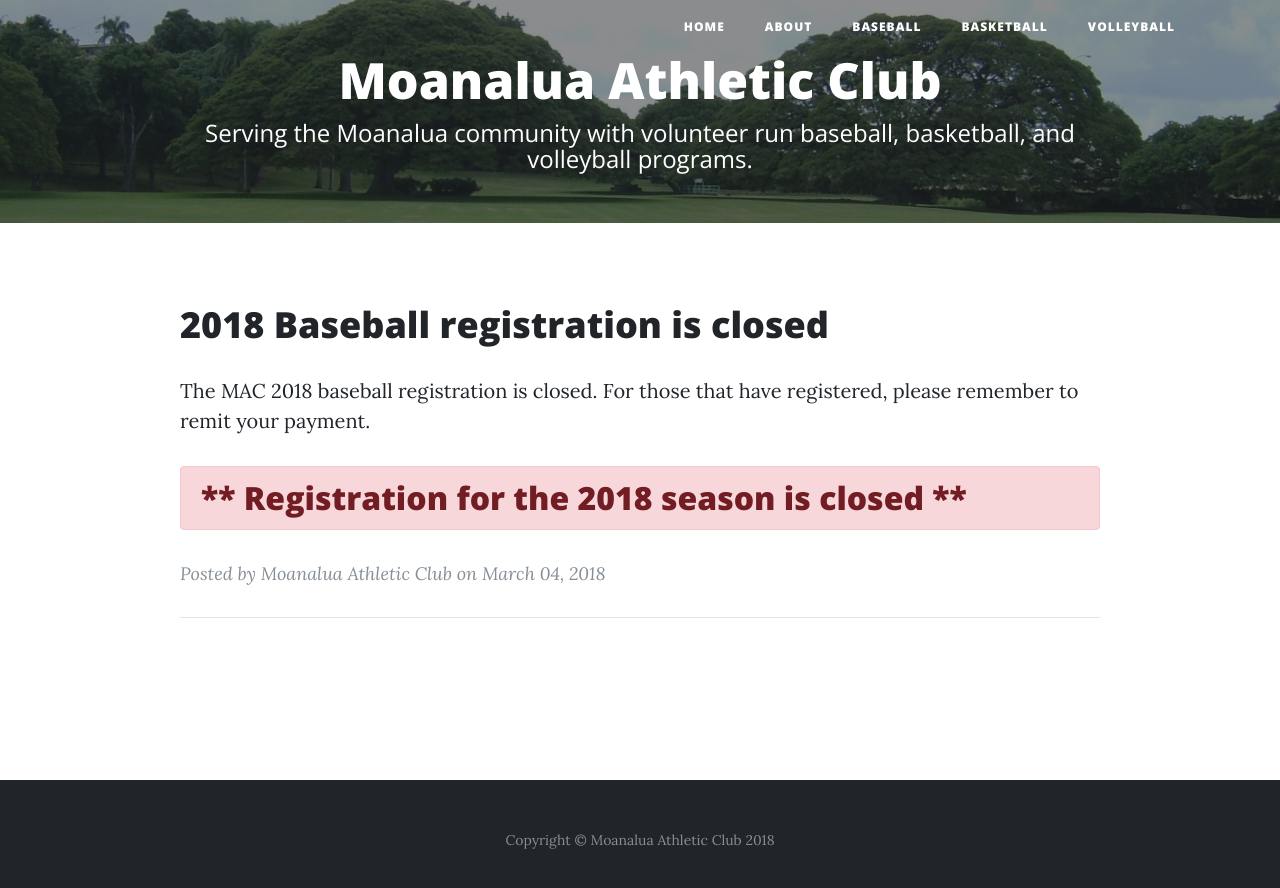
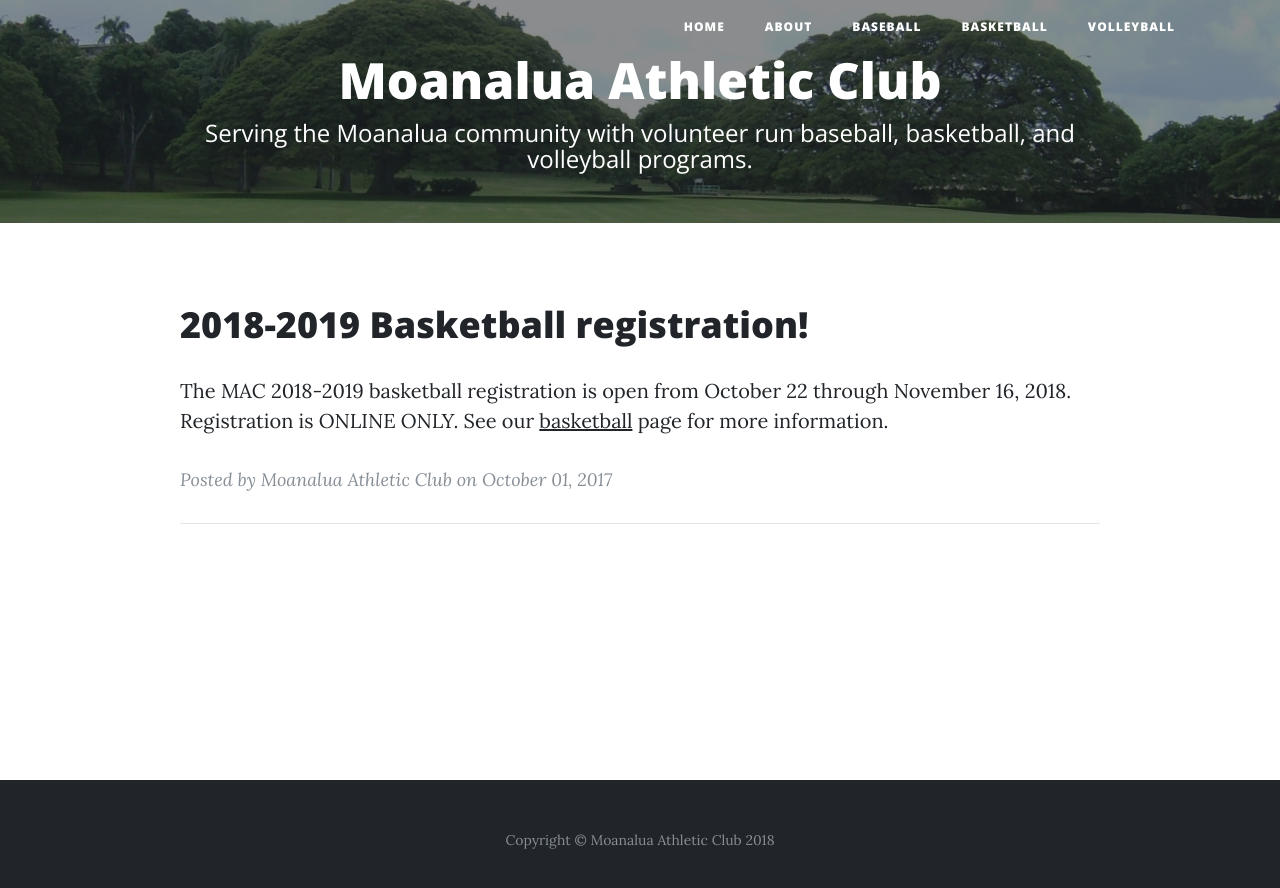
Before and after one commit to palmoanalua/palmoanalua.github.io, a Jekyll site: the page built from index.html, in a window 1280 px wide. Shown: the top 888 px of the page. Built offline with Jekyll 4.4.1, drawn with Linux system fonts in a browser that asks for light colours; the list of posts is cut into pages by our own code.

Commit message:
Updated front page. Removed baseball notice and added 2018-2019 Basketball notice

```diff
--- /dev/null
+++ b/_posts/2018-10-01-basketball.md
@@ -0,0 +1,10 @@
+---
+layout: post
+title:  "2018-2019 Basketball registration!"
+date:   2017-10-01 08:00:00
+categories: baseketball
+background: '/img/bg-background.jpg'
+excerpt_separator: <!--more-->
+published: true
+---
+The MAC 2018-2019 basketball registration is open from October 22 through November 16, 2018. Registration is ONLINE ONLY. See our [basketball](/basketball) page for more information.
```
Also changed, not shown: _posts/2018-03-04-baseball.md (+1 -1 lines).
